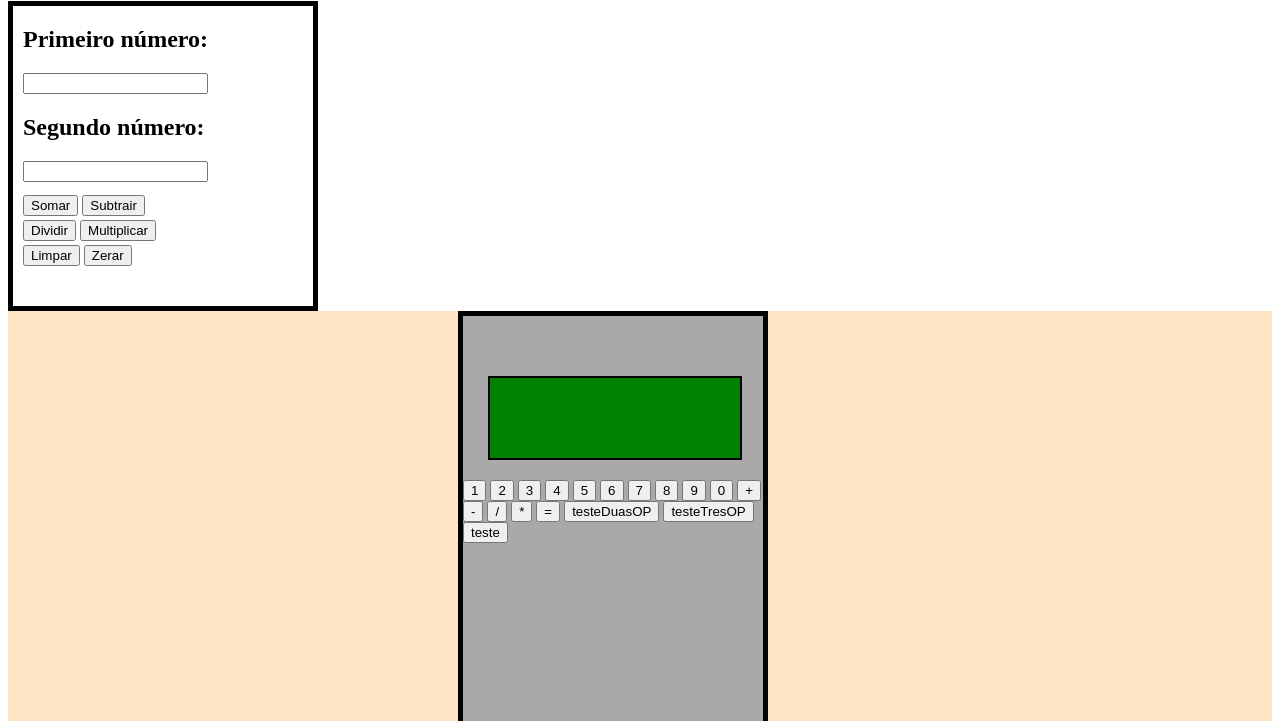
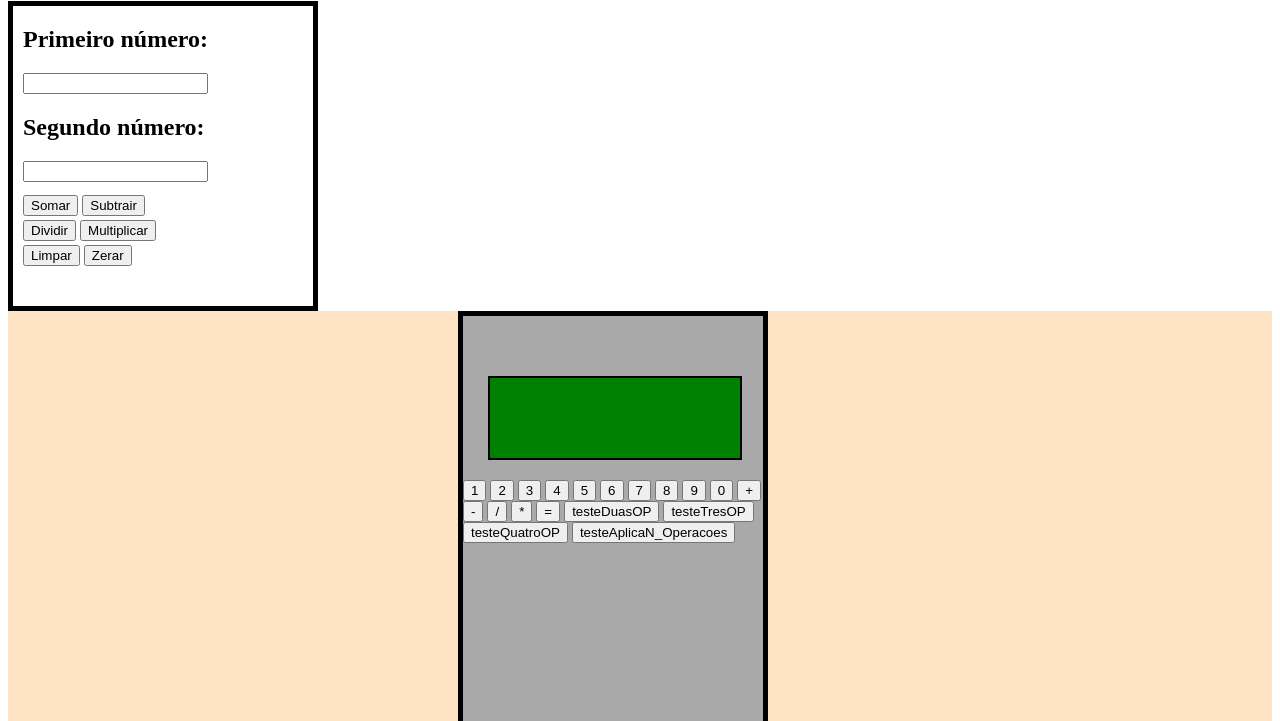
Before and after one commit to Wander06/Calculadora, a plain HTML site: page index.html in a window 1280 px wide. Shown: the part 79-800 px from the top of the page. Drawn offline with Linux system fonts and the light colour scheme.

Commit message:
teste-aplica-n-operacoes

```diff
--- a/index.html
+++ b/index.html
@@ -48,7 +48,8 @@
             <button type="button" onclick="inserir('=')">=</button>
             <button type="button" onclick="testeDeveAplicarDuasOperacoes()">testeDuasOP</button>
             <button type="button" onclick="testeDeveAplicarTresOperacoes()">testeTresOP</button>
-            <button type="button" onclick="testeDeveAplicarQuatroOperacoes()">teste</button>
+            <button type="button" onclick="testeDeveAplicarQuatroOperacoes()">testeQuatroOP</button>
+            <button type="button" onclick="testeAplicaNOperacoes()">testeAplicaN_Operacoes</button>
         </div>
     </section>
 
--- a/index.js
+++ b/index.js
@@ -37,6 +37,8 @@ function zerar() {
 
 };
 
+//Nova calculadora
+
 function inserir (numero)  {
     var numero1 = document.getElementById('display').innerHTML;
     document.getElementById('display').innerHTML = numero1 + numero;
@@ -54,7 +56,6 @@ function aplicaOperacoes (listaOperacoes, listaNumeros) {
     var terceiraOperacao = listaOperacoes[2];
     var quartaOperacao = listaOperacoes[3];
     var primeiroResultado ;
-    var segundaResultado ;
     var resultadoFinal ;
 
     if(primeiroOperacao == '+' ) {
@@ -71,6 +72,5 @@ function aplicaOperacoes (listaOperacoes, listaNumeros) {
     }
 
 
-
     return resultadoFinal;
 }
--- a/testes.js
+++ b/testes.js
@@ -45,3 +45,37 @@ else{
     console.error('nao passou')
 }
 };
+
+function testeAplicaNOperacoes(){
+    var listaOperacoes = ['+', '-','+','-','+'];
+    var listaNumeros = [1, 2, 3, 4, 5, 6];
+    var resultadoFinal;
+    var proximoNumero;
+    var operacao;
+
+    if(resultadoFinal == undefined) {
+        resultadoFinal = listaNumeros[0]
+    }
+
+    for(i=0; i< listaOperacoes['length']; i++) {
+        proximoNumero = listaNumeros[i+1]
+        operacao = listaOperacoes[i]
+        //resultadoFinal = resultadoFinal + operacao + proximoNumero
+        // console.log(proximo)
+        // console.log(operacao)
+        //console.log(resultadoFinal)
+
+            if(operacao == '+') {
+                resultadoFinal = resultadoFinal + proximoNumero
+                console.log('O resultado da soma é: '+resultadoFinal)
+            }
+            if(operacao == '-') {
+                resultadoFinal = resultadoFinal - proximoNumero
+                console.log('O resultado subtração é: ' + resultadoFinal)
+            }
+
+    }
+
+    return resultadoFinal;
+
+}
```
